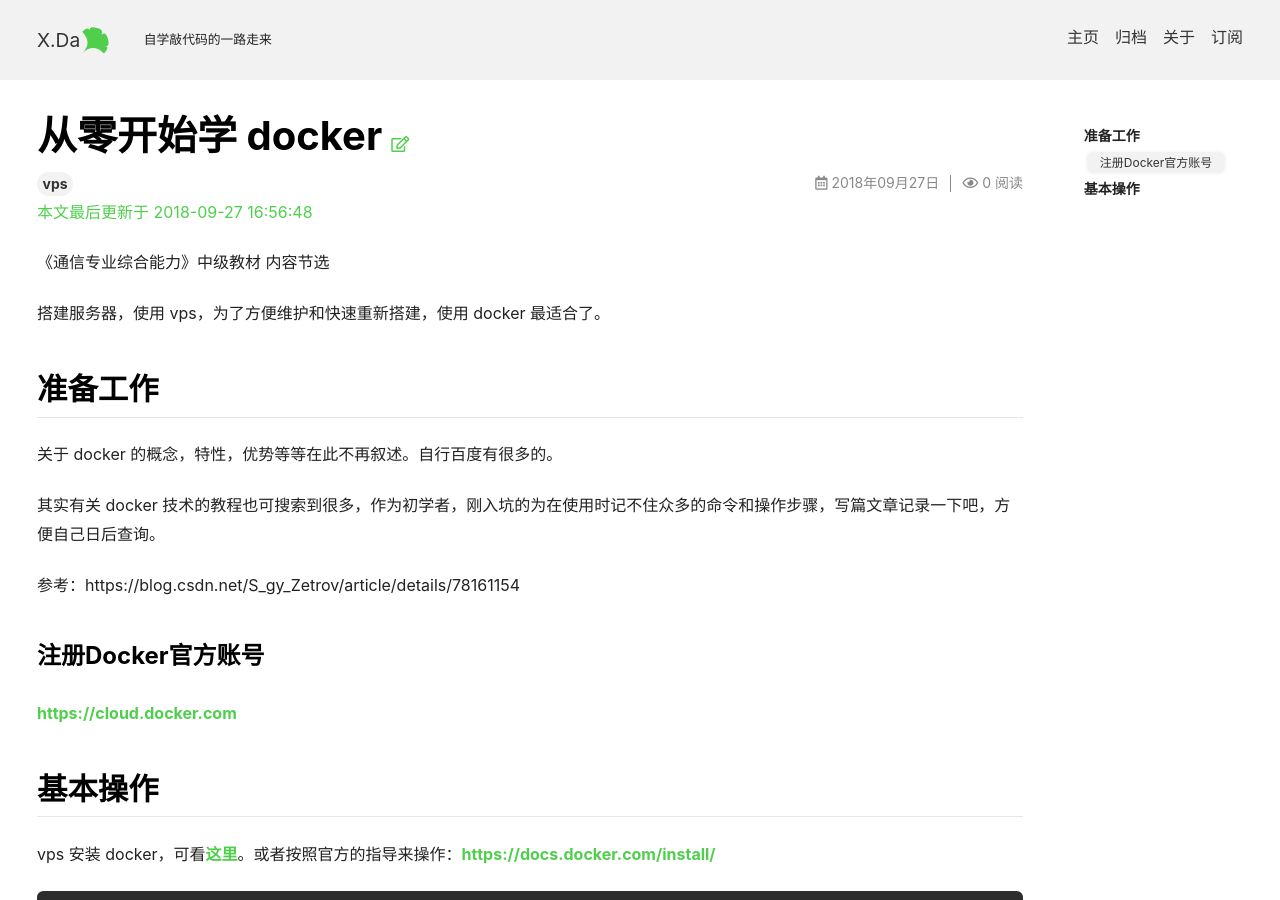
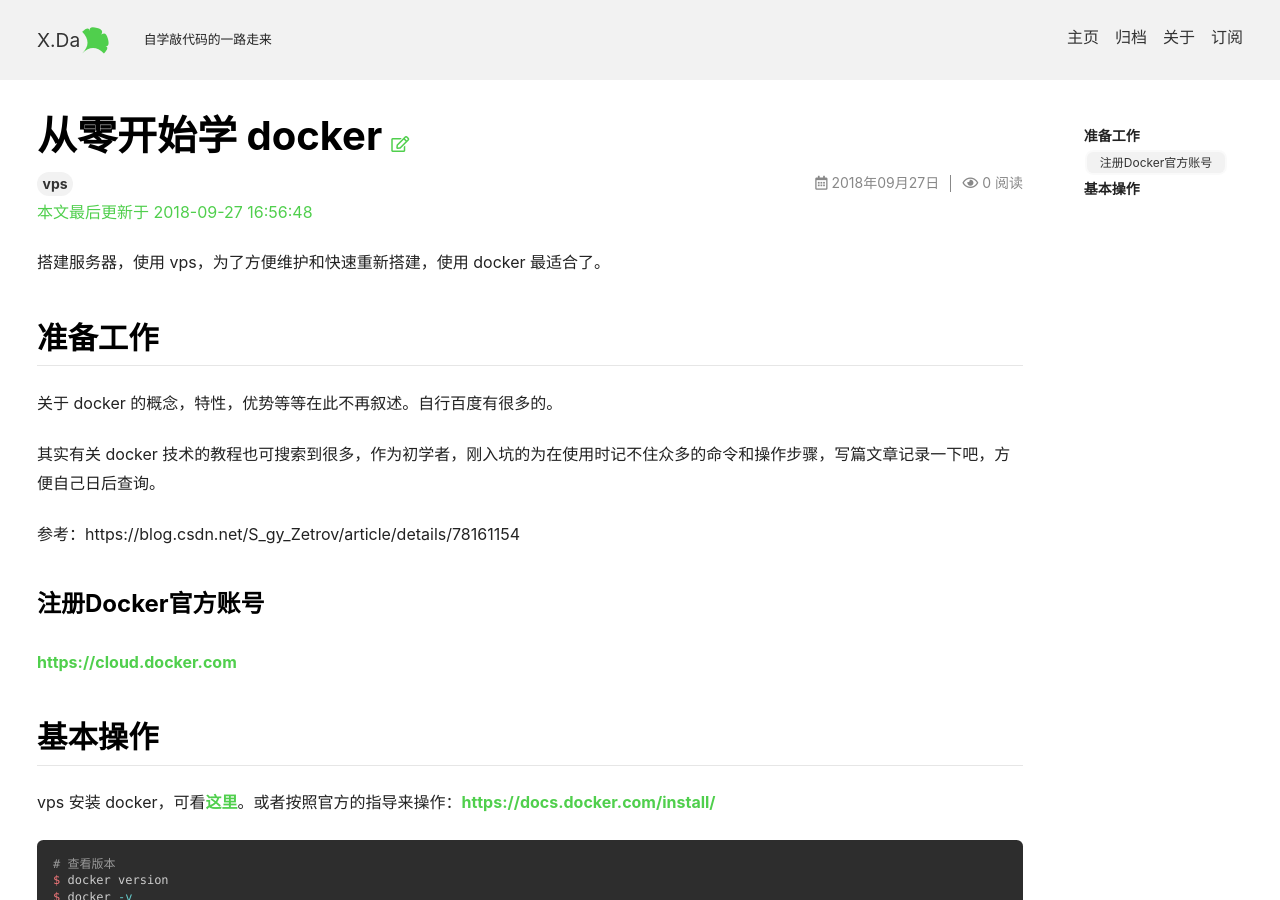
Before and after one commit to thianda91/thianda91.github.io, a Jekyll site: the page built from _posts/2018-09-27-learn-docker-from-zero.md, in a window 1280 px wide and 900 px high. Built offline with Jekyll 4.4.1, drawn with Linux system fonts in a browser that asks for light colours; nearby versions of some CDN libraries; comment, search, counter and statistics services are not loaded.

Commit message:
update _config.yml

```diff
--- a/_config.yml
+++ b/_config.yml
@@ -92,7 +92,7 @@ chart: # false (default), true
 
 ## => Paginate
 ##############################
-paginate: 6
+paginate: 15
 paginate_path: /page:num # don't change this unless for special need
 
 
--- a/_posts/2018-09-27-learn-docker-from-zero.md
+++ b/_posts/2018-09-27-learn-docker-from-zero.md
@@ -7,8 +7,6 @@ categories:   notes
 date:         2018-09-27 16:03:03 +08:00:00
 modify_date:  2018-09-27 16:56:48
 ---
-
-《通信专业综合能力》中级教材 内容节选
 
 搭建服务器，使用 vps，为了方便维护和快速重新搭建，使用 docker 最适合了。
 
```
